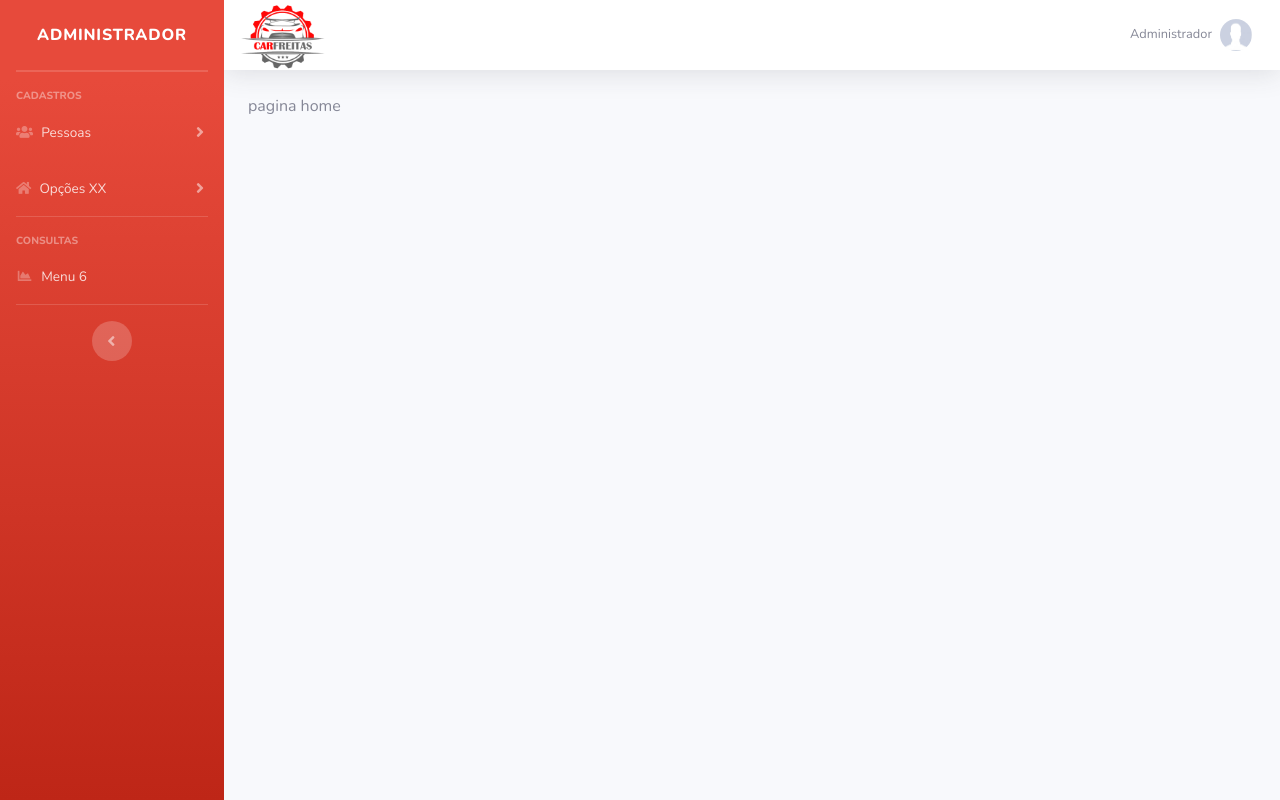
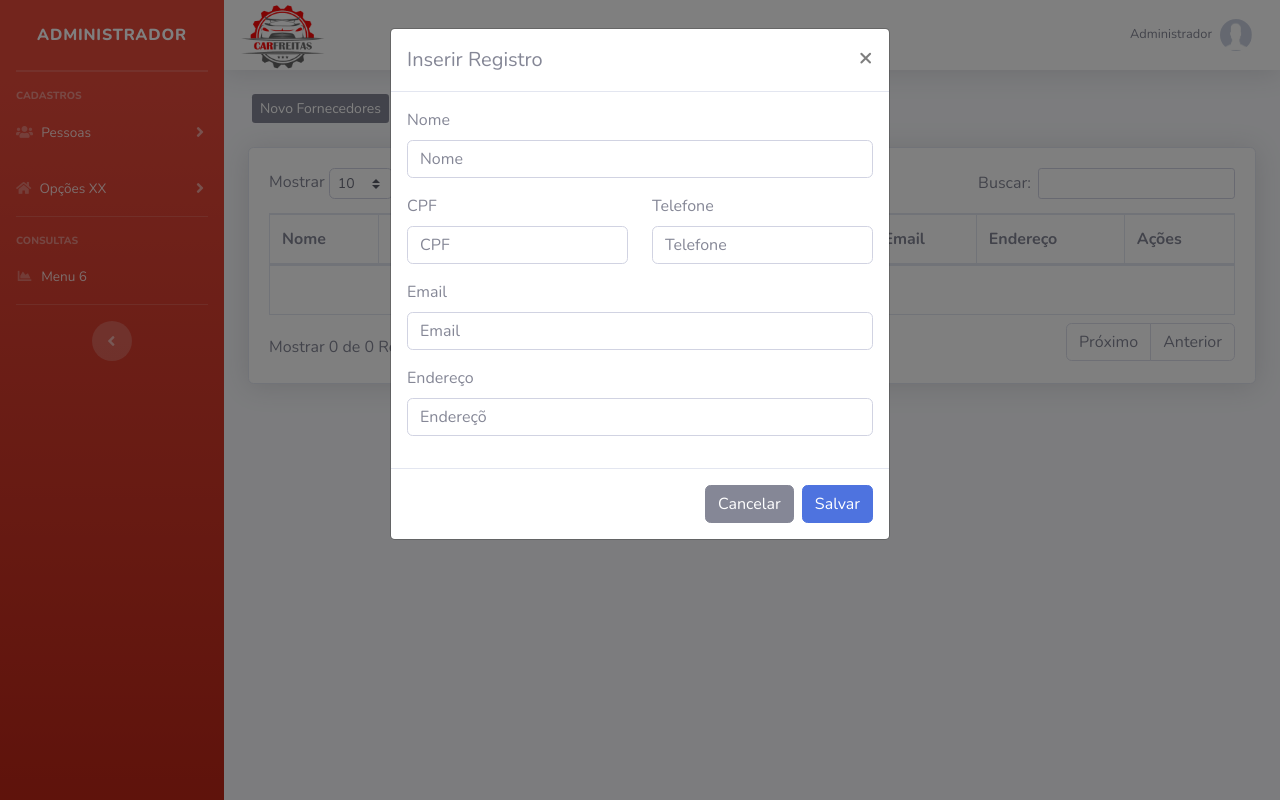
Before and after one commit to Bscanto/PHP_Repository, a PHP site: page /PHP_Repository/painel-adm/index.php?pag=fornecedores&funcao=novo in a window 1280 px wide. Run offline with PHP 8.4, Linux system fonts and the light colour scheme; a user stored in the database is signed in; data comes from the database, SQL or seed files in the repository; data that the repository does not hold is empty.

Commit message:
fornecedores

```diff
--- /dev/null
+++ b/Curso PHP/Oficina/painel-adm/fornecedores.php
@@ -0,0 +1,350 @@
+<?php
+@session_start();
+if(@$_SESSION['nivel_usuario'] == null || @$_SESSION['nivel_usuario'] != 'admin'){
+    echo "<script language='javascript'> window.location='../index.php' </script>";
+}
+
+$pag = "fornecedores";
+require_once("../conexao.php");
+
+
+
+?>
+
+<div class="row mt-4 mb-4">
+	<a type="button" class="btn-secondary btn-sm ml-3 d-none d-md-block" href="index.php?pag=<?php echo $pag ?>&funcao=novo">Novo Fornecedores</a>
+	<a type="button" class="btn-primary btn-sm ml-3 d-block d-sm-none" href="index.php?pag=<?php echo $pag ?>&funcao=novo">+</a>
+
+</div>
+
+
+
+<!-- DataTales Example -->
+<div class="card shadow mb-4">
+
+	<div class="card-body">
+		<div class="table-responsive">
+			<table class="table table-bordered" id="dataTable" width="100%" cellspacing="0">
+				<thead>
+					<tr>
+						<th>Nome</th>
+						<th>Tipo Pessoa</th>
+						<th>CPF / CNPJ</th>
+						<th>Telefone</th>
+						<th>Email</th>
+						<th>Endereço</th>
+						<th>Ações</th>
+					</tr>
+				</thead>
+
+				<tbody>
+
+					<?php
+
+					$query = $pdo->query("SELECT * FROM fornecedores order by id desc ");
+					$res = $query->fetchAll(PDO::FETCH_ASSOC);
+
+					for ($i=0; $i < @count($res); $i++) {
+						foreach ($res[$i] as $key => $value) {
+						}
+						$nome = $res[$i]['nome'];
+						$tipo_pessoa = $res[$i]['tipo_pessoa'];
+						$cpf = $res[$i]['cpf'];
+						$telefone = $res[$i]['telefone'];
+						$endereco = $res[$i]['endereco'];
+						$email = $res[$i]['email'];
+						$id = $res[$i]['id'];
+						?>
+
+						<tr>
+							<td><?php echo $nome ?></td>
+							<td><?php echo $tipo_pessoa ?></td>
+							<td><?php echo $cpf ?></td>
+							<td><?php echo $telefone ?></td>
+							<td><?php echo $email ?></td>
+							<td><?php echo $endereco ?></td>
+
+							<td>
+								<a href="index.php?pag=<?php echo $pag ?>&funcao=editar&id=<?php echo $id ?>" class='text-primary mr-1' title='Editar Dados'><i class='far fa-edit'></i></a>
+								<a href="index.php?pag=<?php echo $pag ?>&funcao=excluir&id=<?php echo $id ?>" class='text-danger mr-1' title='Excluir Registro'><i class='far fa-trash-alt'></i></a>
+							</td>
+						</tr>
+					<?php } ?>
+
+
+
+
+
+				</tbody>
+			</table>
+		</div>
+	</div>
+</div>
+
+
+
+
+
+<!-- Modal -->
+<div class="modal fade" id="modalDados" tabindex="-1" role="dialog" aria-labelledby="exampleModalLabel" aria-hidden="true">
+	<div class="modal-dialog" role="document">
+		<div class="modal-content">
+			<div class="modal-header">
+				<?php
+				if (@$_GET['funcao'] == 'editar') {
+					$titulo = "Editar Registro";
+					$id2 = $_GET['id'];
+
+					$query = $pdo->query("SELECT * FROM fornecedores where id = '$id2' ");
+					$res = $query->fetchAll(PDO::FETCH_ASSOC);
+					$nome2 = $res[0]['nome'];
+					$tipo_pessoa2 = $res[0]['tipo_pessoa'];
+					$cpf2 = $res[0]['cpf'];
+					$telefone2 = $res[0]['telefone'];
+					$email2 = $res[0]['email'];
+					$endereco2 = $res[0]['endereco'];
+
+
+				} else {
+					$titulo = "Inserir Registro";
+
+				}
+
+
+				?>
+
+				<h5 class="modal-title" id="exampleModalLabel"><?php echo $titulo ?></h5>
+				<button type="button" class="close" data-dismiss="modal" aria-label="Close">
+					<span aria-hidden="true">&times;</span>
+				</button>
+			</div>
+			<form id="form" method="POST">
+				<div class="modal-body">
+
+					<div class="form-group">
+						<label >Nome</label>
+						<input value="<?php echo @$nome2 ?>" type="text" class="form-control" id="nome_mec" name="nome_mec" placeholder="Nome">
+					</div>
+
+
+
+					<div class="row">
+						<div class="col-md-6">
+							<div class="form-group">
+								<label >CPF</label>
+								<input value="<?php echo @$cpf2 ?>" type="text" class="form-control" id="cpf" name="cpf_mec" placeholder="CPF">
+							</div>
+						</div>
+						<div class="col-md-6">
+							<div class="form-group">
+								<label >Telefone</label>
+								<input value="<?php echo @$telefone2 ?>" type="text" class="form-control" id="telefone" name="telefone_mec" placeholder="Telefone">
+							</div>
+						</div>
+					</div>
+
+
+
+
+
+					<div class="form-group">
+						<label >Email</label>
+						<input value="<?php echo @$email2 ?>" type="text" class="form-control" id="email" name="email_mec" placeholder="Email">
+					</div>
+
+					<div class="form-group">
+						<label >Endereço</label>
+						<input value="<?php echo @$endereco2 ?>" type="text" class="form-control" id="endereco" name="endereco_mec" placeholder="Endereçõ">
+					</div>
+
+
+					<small>
+						<div id="mensagem">
+
+						</div>
+					</small>
+
+				</div>
+
+
+
+				<div class="modal-footer">
+
+
+
+					<input value="<?php echo @$_GET['id'] ?>" type="hidden" name="txtid2" id="txtid2">
+					<input value="<?php echo @$cpf2 ?>" type="hidden" name="antigo" id="antigo">
+					<input value="<?php echo @$email2 ?>" type="hidden" name="antigo2" id="antigo2">
+
+					<button type="button" id="btn-fechar" class="btn btn-secondary" data-dismiss="modal">Cancelar</button>
+					<button type="submit" name="btn-salvar" id="btn-salvar" class="btn btn-primary">Salvar</button>
+				</div>
+			</form>
+		</div>
+	</div>
+</div>
+
+
+
+
+
+
+<div class="modal" id="modal-deletar" tabindex="-1" role="dialog">
+	<div class="modal-dialog" role="document">
+		<div class="modal-content">
+			<div class="modal-header">
+				<h5 class="modal-title">Excluir Registro</h5>
+				<button type="button" class="close" data-dismiss="modal" aria-label="Close">
+					<span aria-hidden="true">&times;</span>
+				</button>
+			</div>
+			<div class="modal-body">
+
+				<p>Deseja realmente Excluir este Registro?</p>
+
+				<div align="center" id="mensagem_excluir" class="">
+
+				</div>
+
+			</div>
+			<div class="modal-footer">
+				<button type="button" class="btn btn-secondary" data-dismiss="modal" id="btn-cancelar-excluir">Cancelar</button>
+				<form method="post">
+
+					<input type="hidden" id="id"  name="id" value="<?php echo @$_GET['id'] ?>" required>
+
+					<button type="button" id="btn-deletar" name="btn-deletar" class="btn btn-danger">Excluir</button>
+				</form>
+			</div>
+		</div>
+	</div>
+</div>
+
+
+
+
+
+<?php
+
+if (@$_GET["funcao"] != null && @$_GET["funcao"] == "novo") {
+	echo "<script>$('#modalDados').modal('show');</script>";
+}
+
+if (@$_GET["funcao"] != null && @$_GET["funcao"] == "editar") {
+	echo "<script>$('#modalDados').modal('show');</script>";
+}
+
+if (@$_GET["funcao"] != null && @$_GET["funcao"] == "excluir") {
+	echo "<script>$('#modal-deletar').modal('show');</script>";
+}
+
+?>
+
+
+
+
+<!--AJAX PARA INSERÇÃO E EDIÇÃO DOS DADOS COM OU SEM IMAGEM -->
+<script type="text/javascript">
+	$("#form").submit(function () {
+		var pag = "<?=$pag?>";
+		event.preventDefault();
+		var formData = new FormData(this);
+
+		$.ajax({
+			url: pag + "/inserir.php",
+			type: 'POST',
+			data: formData,
+
+			success: function (mensagem) {
+				$('#mensagem').removeClass()
+				if (mensagem.trim() == "Salvo com Sucesso!") {
+                    //$('#nome').val('');
+                    $('#btn-fechar').click();
+                    window.location = "index.php?pag="+pag;
+                } else {
+                	$('#mensagem').addClass('text-danger')
+                }
+                $('#mensagem').text(mensagem)
+            },
+
+            cache: false,
+            contentType: false,
+            processData: false,
+            xhr: function () {  // Custom XMLHttpRequest
+            	var myXhr = $.ajaxSettings.xhr();
+                if (myXhr.upload) { // Avalia se tem suporte a propriedade upload
+                	myXhr.upload.addEventListener('progress', function () {
+                		/* faz alguma coisa durante o progresso do upload */
+                	}, false);
+                }
+                return myXhr;
+            }
+        });
+	});
+</script>
+
+
+
+
+
+<!--AJAX PARA EXCLUSÃO DOS DADOS -->
+<script type="text/javascript">
+	$(document).ready(function () {
+		var pag = "<?=$pag?>";
+		$('#btn-deletar').click(function (event) {
+			event.preventDefault();
+			$.ajax({
+				url: pag + "/excluir.php",
+				method: "post",
+				data: $('form').serialize(),
+				dataType: "text",
+				success: function (mensagem) {
+
+					if (mensagem.trim() === 'Excluído com Sucesso!') {
+						$('#btn-cancelar-excluir').click();
+						window.location = "index.php?pag=" + pag;
+					}
+					$('#mensagem_excluir').text(mensagem)
+
+				},
+
+			})
+		})
+	})
+</script>
+
+
+
+<!--SCRIPT PARA CARREGAR IMAGEM -->
+<script type="text/javascript">
+
+	function carregarImg() {
+
+		var target = document.getElementById('target');
+		var file = document.querySelector("input[type=file]").files[0];
+		var reader = new FileReader();
+
+		reader.onloadend = function () {
+			target.src = reader.result;
+		};
+
+		if (file) {
+			reader.readAsDataURL(file);
+
+
+		} else {
+			target.src = "";
+		}
+	}
+
+</script>
+
+
+<script type="text/javascript">
+	$(document).ready(function () {
+		$('#dataTable').dataTable({
+			"ordering": false
+		})
+
+	});
+</script>
--- a/Curso PHP/Oficina/painel-adm/index.php
+++ b/Curso PHP/Oficina/painel-adm/index.php
@@ -18,7 +18,7 @@ $email_usu = @$res[0]['email'];
     $pag = @$_GET["pag"];
     $menu1 = "mecanicos";
     $menu2 = "recepcionistas";
-    $menu3 = "menu3";
+    $menu3 = "fornecedores";
     $menu4 = "menu4";
     $menu5 = "menu5";
     $menu6 = "menu6";
@@ -100,6 +100,8 @@ $email_usu = @$res[0]['email'];
 
                             <a class="collapse-item" href="index.php?pag=<?php echo $menu1 ?>">Mecanicos</a>
                             <a class="collapse-item" href="index.php?pag=<?php echo $menu2 ?>">Recepcionistas</a>
+                            <a class="collapse-item" href="index.php?pag=<?php echo $menu3 ?>">Fornecedores</a>
+
                         </div>
                     </div>
                 </li>
```
Also changed, not shown: Curso PHP/Oficina/index.php (+1 -6 lines), Curso PHP/Oficina/painel-adm/fornecedores/excluir.php (added, +20 -0 lines), Curso PHP/Oficina/painel-adm/fornecedores/inserir.php (added, +85 -0 lines).
